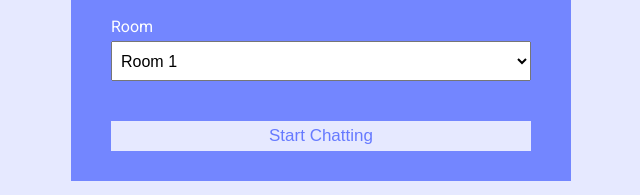
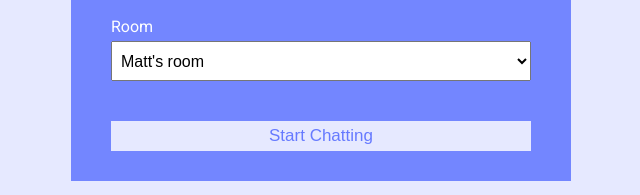
Before and after one commit to wagabooga/SpeakEZ, a website: page public/index.html in a window 1280 px wide. Shown: the part 255-450 px from the top of the page, 319-959 px from the left. Drawn offline with Linux system fonts and the light colour scheme.

Commit message:
rename to chat with matt

```diff
--- a/public/index.html
+++ b/public/index.html
@@ -33,12 +33,9 @@
 					<div class="form-control">
 						<label for="room">Room</label>
 						<select name="room" id="room">
-							<option value="Room 1">Room 1</option>
-							<option value="Room 2">Room 2</option>
-							<option value="Room 3">Room 3</option>
-							<option value="Room 4">Room 4</option>
-							<option value="Room 5">Room 5</option>
-							<option value="Room 6">Room 6</option>
+							<option value="Room 1">Matt's room</option>
+							<option value="Room 2">Spare Room</option>
+							<option value="Room 3">I can make as many as i want lol</option>
 						</select>
 					</div>
 					<button type="submit" class="btn">Start Chatting</button>
```
Also changed, not shown: public/chat.html (+2 -2 lines).
